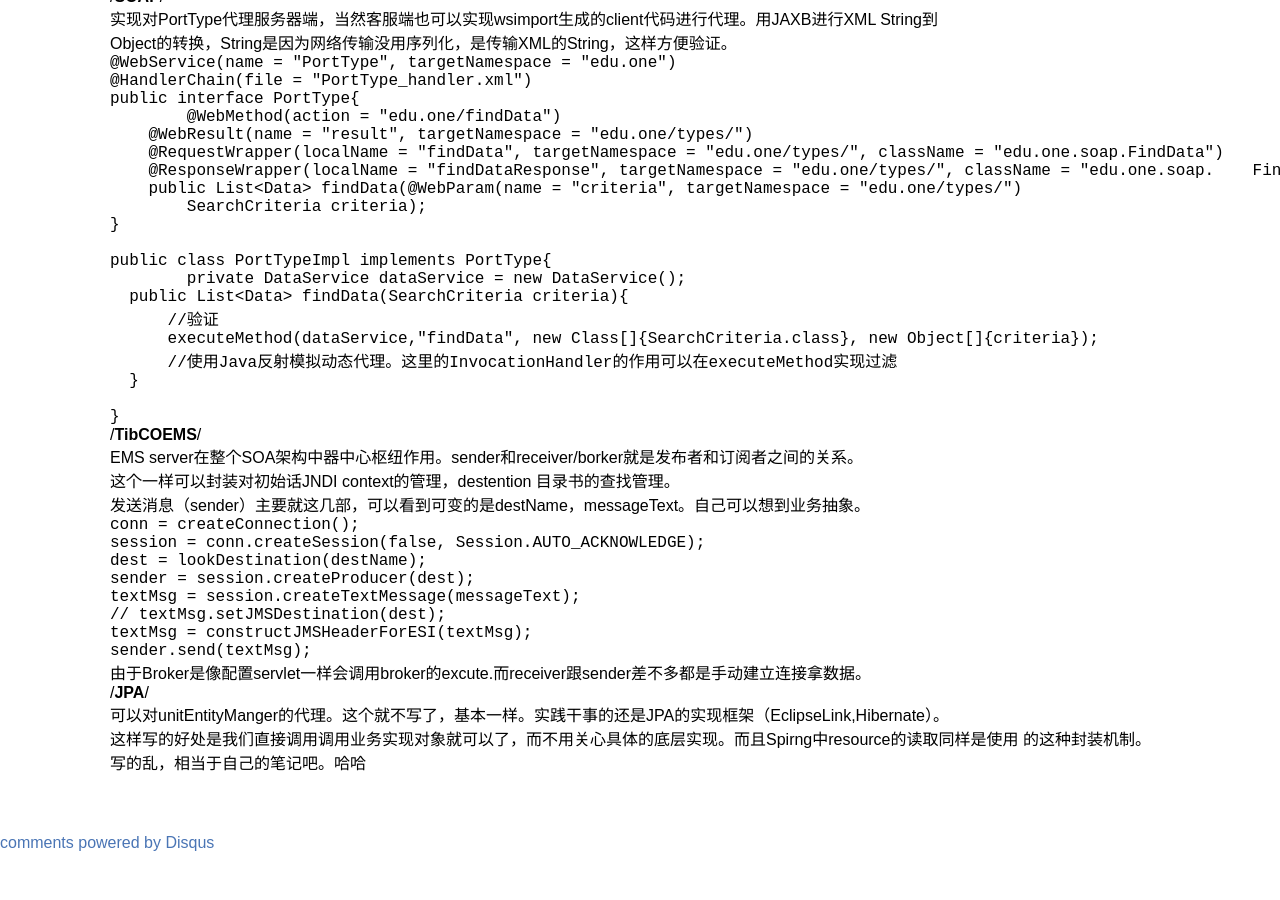
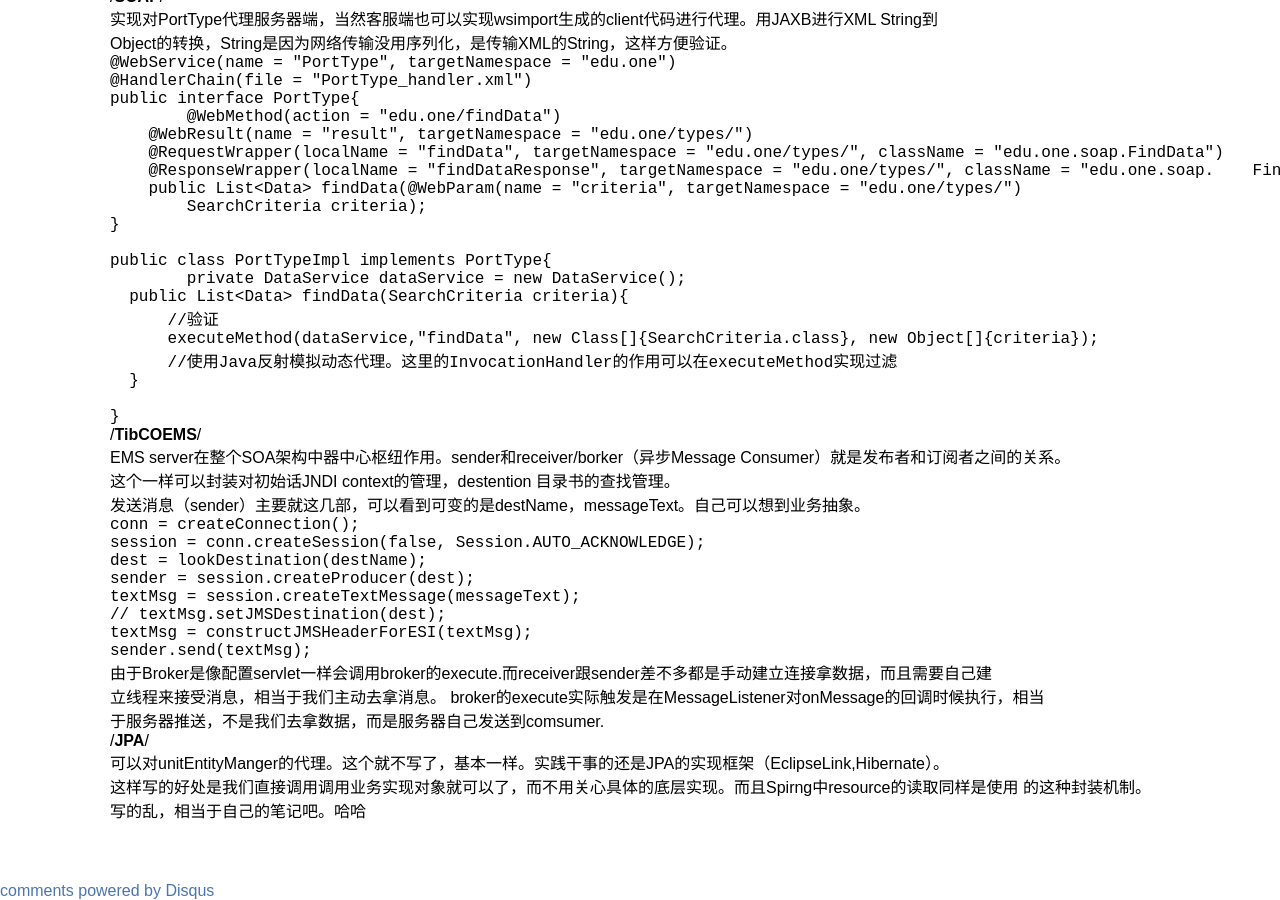
Before and after one commit to clinx/clinx.github.io, a Jekyll site: the page built from _posts/blog/2013-12-09-Java-Interface-Factory.md, in a window 1280 px wide and 900 px high, scrolled down 1448 px. Built offline with Jekyll 4.4.1, drawn with Linux system fonts in a browser that asks for light colours; Markdown is read by kramdown in place of the engine named in the settings; comment, search, counter and statistics services are not loaded; before the commit the page ends 2300 px from its top, so only the background shows below that.

Commit message:
EMS core

```diff
--- a/_posts/blog/2013-12-09-Java-Interface-Factory.md
+++ b/_posts/blog/2013-12-09-Java-Interface-Factory.md
@@ -109,7 +109,7 @@ Object的转换，String是因为网络传输没用序列化，是传输XML的St
 
 /**TibCOEMS**/
 
-EMS server在整个SOA架构中器中心枢纽作用。sender和receiver/borker就是发布者和订阅者之间的关系。
+EMS server在整个SOA架构中器中心枢纽作用。sender和receiver/borker（异步Message Consumer）就是发布者和订阅者之间的关系。
 这个一样可以封装对初始话JNDI context的管理，destention 目录书的查找管理。
 发送消息（sender）主要就这几部，可以看到可变的是destName，messageText。自己可以想到业务抽象。
 
@@ -122,7 +122,9 @@ EMS server在整个SOA架构中器中心枢纽作用。sender和receiver/borker
     textMsg = constructJMSHeaderForESI(textMsg);
     sender.send(textMsg);
 
-由于Broker是像配置servlet一样会调用broker的excute.而receiver跟sender差不多都是手动建立连接拿数据。
+由于Broker是像配置servlet一样会调用broker的execute.而receiver跟sender差不多都是手动建立连接拿数据，而且需要自己建
+立线程来接受消息，相当于我们主动去拿消息。 broker的execute实际触发是在MessageListener对onMessage的回调时候执行，相当
+于服务器推送，不是我们去拿数据，而是服务器自己发送到comsumer.
 
 
 /**JPA**/
```
